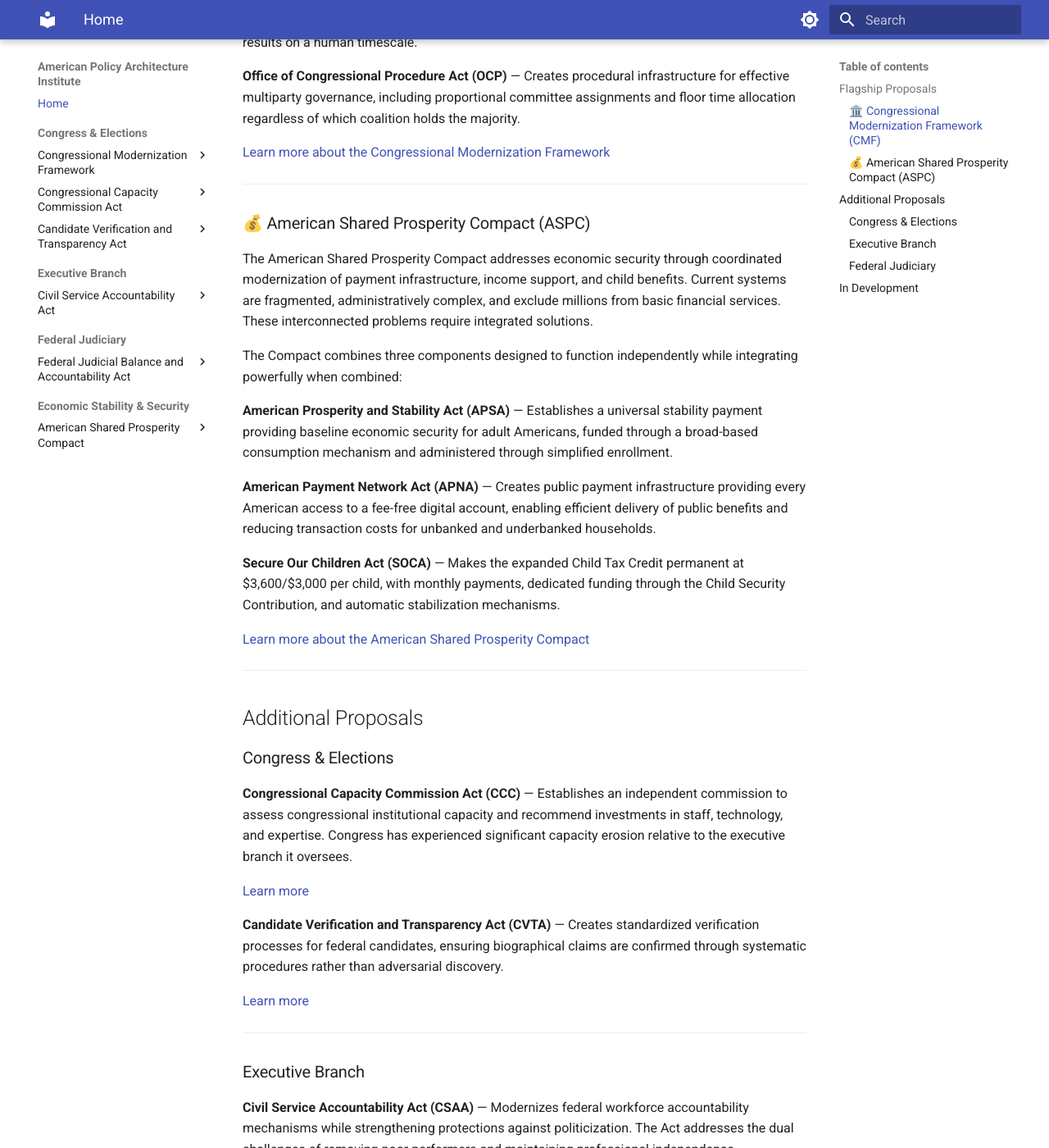
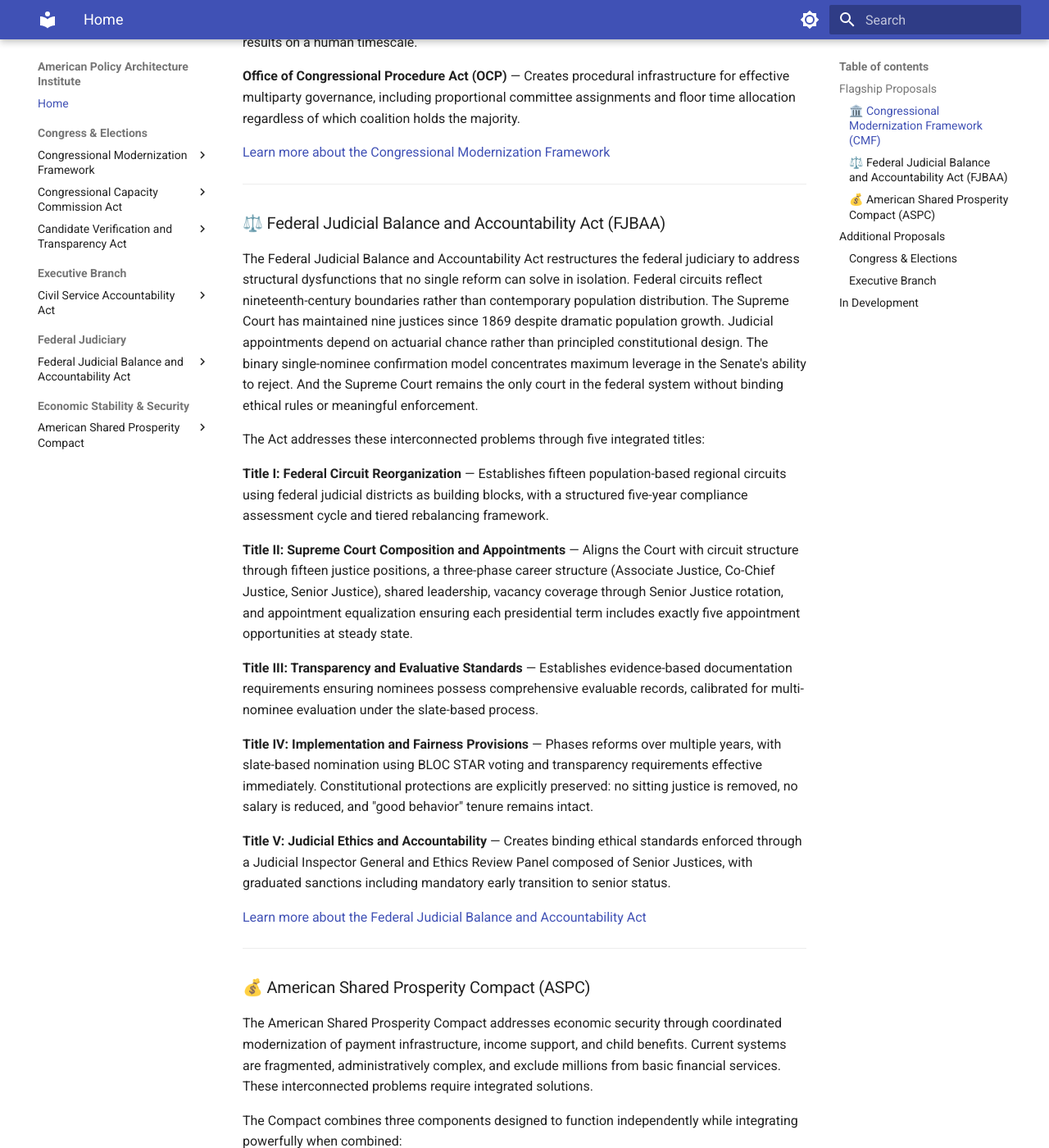
Before and after one commit to albertintech/apai, an MkDocs documentation site: the page built from docs/index.md, in a window 1280 px wide and 1400 px high, scrolled down 693 px. Shown: the whole window at 82% size. Built offline with MkDocs 1.6.1 and Material for MkDocs 9.7.7, drawn with Linux system fonts in a browser that asks for light colours; some of the changed text lies outside the part shown.

Commit message:
Update index.md to make FJBAA a Flagship Proposal

```diff
--- a/docs/index.md
+++ b/docs/index.md
@@ -21,6 +21,26 @@ The Framework combines two coordinated components:
 **Office of Congressional Procedure Act (OCP)** — Creates procedural infrastructure for effective multiparty governance, including proportional committee assignments and floor time allocation regardless of which coalition holds the majority.
 
 [Learn more about the Congressional Modernization Framework](congress/cmf/CMF-Rev-1-0-Introduction.md)
+
+---
+
+### ⚖️ Federal Judicial Balance and Accountability Act (FJBAA)
+
+The Federal Judicial Balance and Accountability Act restructures the federal judiciary to address structural dysfunctions that no single reform can solve in isolation. Federal circuits reflect nineteenth-century boundaries rather than contemporary population distribution. The Supreme Court has maintained nine justices since 1869 despite dramatic population growth. Judicial appointments depend on actuarial chance rather than principled constitutional design. The binary single-nominee confirmation model concentrates maximum leverage in the Senate's ability to reject. And the Supreme Court remains the only court in the federal system without binding ethical rules or meaningful enforcement.
+
+The Act addresses these interconnected problems through five integrated titles:
+
+**Title I: Federal Circuit Reorganization** — Establishes fifteen population-based regional circuits using federal judicial districts as building blocks, with a structured five-year compliance assessment cycle and tiered rebalancing framework.
+
+**Title II: Supreme Court Composition and Appointments** — Aligns the Court with circuit structure through fifteen justice positions, a three-phase career structure (Associate Justice, Co-Chief Justice, Senior Justice), shared leadership, vacancy coverage through Senior Justice rotation, and appointment equalization ensuring each presidential term includes exactly five appointment opportunities at steady state.
+
+**Title III: Transparency and Evaluative Standards** — Establishes evidence-based documentation requirements ensuring nominees possess comprehensive evaluable records, calibrated for multi-nominee evaluation under the slate-based process.
+
+**Title IV: Implementation and Fairness Provisions** — Phases reforms over multiple years, with slate-based nomination using BLOC STAR voting and transparency requirements effective immediately. Constitutional protections are explicitly preserved: no sitting justice is removed, no salary is reduced, and "good behavior" tenure remains intact.
+
+**Title V: Judicial Ethics and Accountability** — Creates binding ethical standards enforced through a Judicial Inspector General and Ethics Review Panel composed of Senior Justices, with graduated sanctions including mandatory early transition to senior status.
+
+[Learn more about the Federal Judicial Balance and Accountability Act](judiciary/fjbaa/FJBAA-Rev-2-2-Introduction.md)
 
 ---
 
@@ -62,14 +82,6 @@ The Compact combines three components designed to function independently while i
 
 ---
 
-### Federal Judiciary
-
-**Federal Judicial Balance and Accountability Act (FJBAA)** — Restructures the federal judiciary to address population-based representation, predictable appointments, transparent evaluation of nominees, and enforceable ethics. The Act establishes fifteen justices aligned to population-based circuits, a three-phase career structure (Associate Justice for ten years, Chief Justice for two years, then Senior Justice), automatic Chief Justice rotation, evidence-based documentation requirements for nominees, and binding ethical standards enforced by Senior Justices.
-
-[Learn more](judiciary/fjbaa/FJBAA-Rev-2-2-Introduction.md)
-
----
-
 ## In Development
 
 Additional proposals covering taxation and healthcare are in active development. Each follows the same methodology: identify structural dysfunction, design integrated solutions, provide complete legislative blueprints.
```
